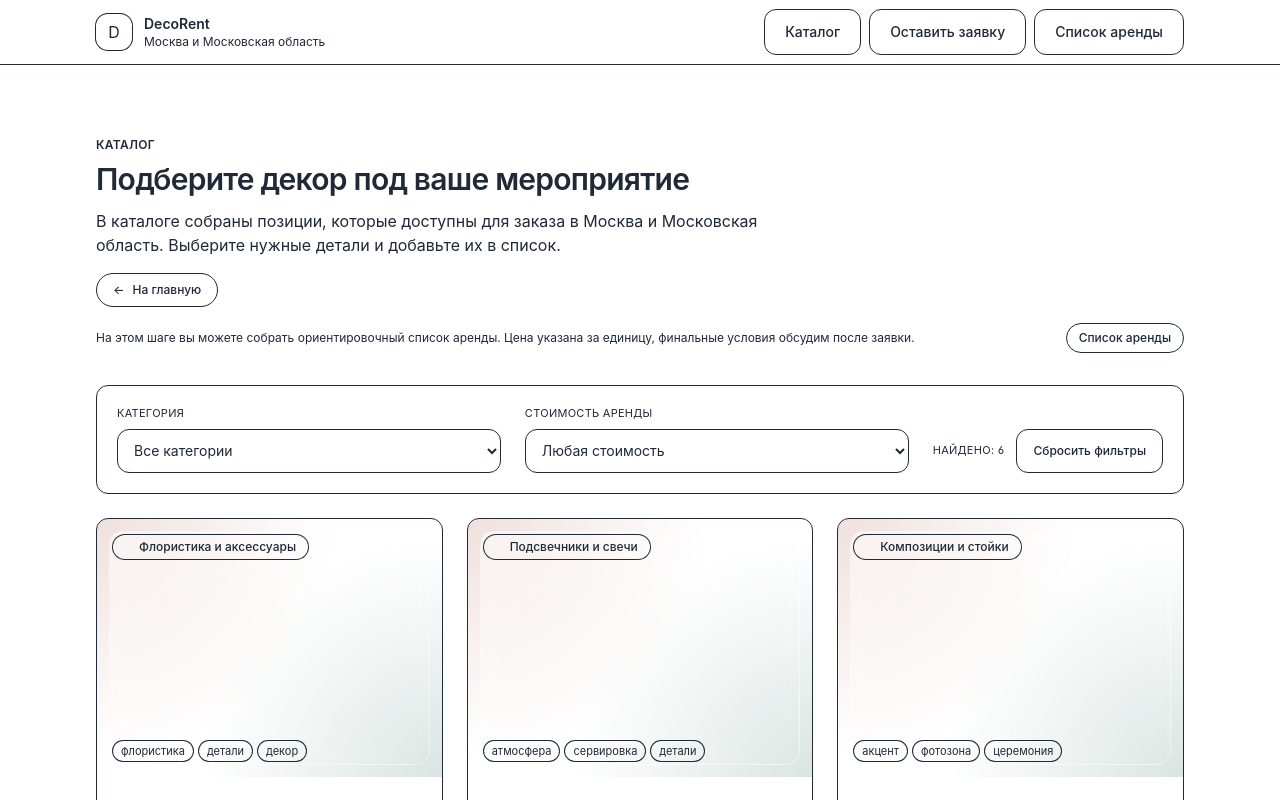
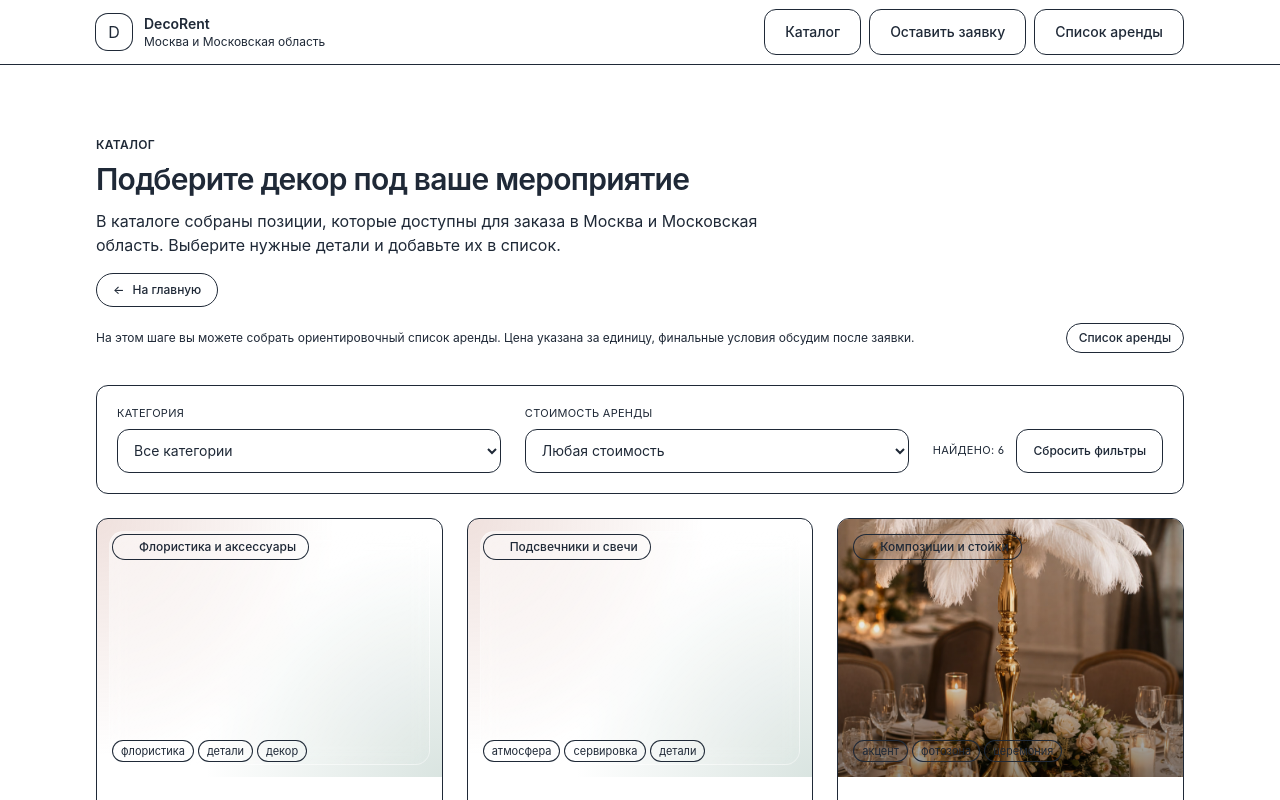
Before and after one commit to GordEgor11/decorent, a Next.js app: page /catalog in a window 1280 px wide. Shown: the top 800 px of the page. Built offline with nearby package versions, Linux system fonts and the light colour scheme.

Commit message:
Add product photo for feather stand composition

```diff
--- a/src/app/catalog/page.tsx
+++ b/src/app/catalog/page.tsx
@@ -8,6 +8,7 @@ import { site } from "@/config/site";
 import { Suspense, useEffect, useMemo, useState } from "react";
 import { useSearchParams } from "next/navigation";
 import Link from "next/link";
+import Image from "next/image";
 
 type DecorItem = {
   id: string;
@@ -21,6 +22,7 @@ type DecorItem = {
   tags: string[];
   note?: string;
   inStock: number;
+  imageSrc?: string;
 };
 
 const demoDecorItems: DecorItem[] = [
@@ -58,7 +60,8 @@ const demoDecorItems: DecorItem[] = [
     description:
       "Акцентная композиция на стойке с перьями для оформления зоны церемонии или фотозоны.",
     tags: ["акцент", "фотозона", "церемония"],
-    inStock: 10
+    inStock: 10,
+    imageSrc: "/catalog/feather-stand-composition.jpg"
   },
   {
     id: "green-napkins",
@@ -259,8 +262,21 @@ function CatalogContent() {
               key={item.id}
               className="group flex flex-col overflow-hidden rounded-xl border border-border bg-surface shadow-soft transition hover:-translate-y-0.5 hover:shadow-[0_16px_42px_rgba(0,0,0,0.10)]"
             >
-              <div className="relative aspect-[4/3] bg-[radial-gradient(circle_at_top_left,rgb(var(--brand)/0.20),transparent_55%),radial-gradient(circle_at_bottom_right,rgb(var(--brand2)/0.18),transparent_55%)]">
-                <div className="absolute inset-3 rounded-[0.9rem] border border-white/40 bg-gradient-to-br from-white/55 via-white/20 to-white/5 backdrop-blur-sm" />
+              <div className="relative aspect-[4/3] overflow-hidden bg-[radial-gradient(circle_at_top_left,rgb(var(--brand)/0.20),transparent_55%),radial-gradient(circle_at_bottom_right,rgb(var(--brand2)/0.18),transparent_55%)]">
+                {item.imageSrc ? (
+                  <>
+                    <Image
+                      src={item.imageSrc}
+                      alt={item.name}
+                      fill
+                      sizes="(min-width: 1024px) 33vw, (min-width: 768px) 50vw, 100vw"
+                      className="object-cover transition duration-500 group-hover:scale-[1.03]"
+                    />
+                    <div className="absolute inset-0 bg-gradient-to-t from-black/45 via-black/10 to-transparent" />
+                  </>
+                ) : (
+                  <div className="absolute inset-3 rounded-[0.9rem] border border-white/40 bg-gradient-to-br from-white/55 via-white/20 to-white/5 backdrop-blur-sm" />
+                )}
                 <div className="absolute left-4 top-4 inline-flex items-center gap-2 rounded-full bg-bg/80 px-3 py-1 text-xs font-medium text-muted ring-1 ring-border/70">
                   <span className="size-1.5 rounded-full bg-brand" />
                   {item.category}
```
Also changed, not shown: public/catalog/feather-stand-composition.jpg (added).
